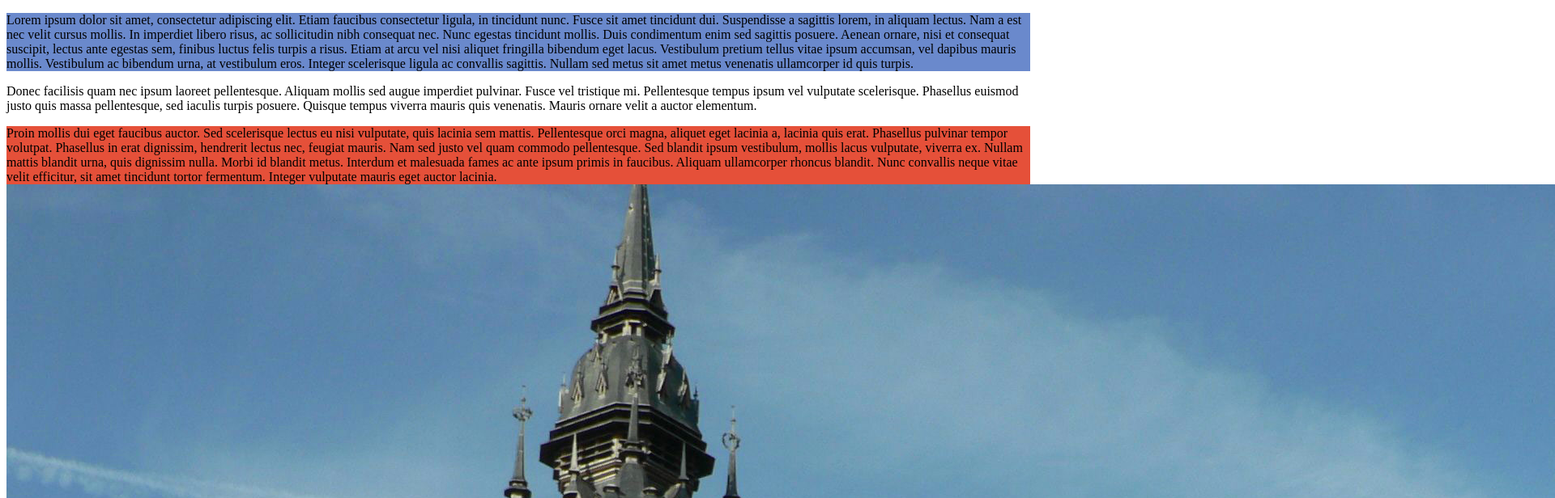
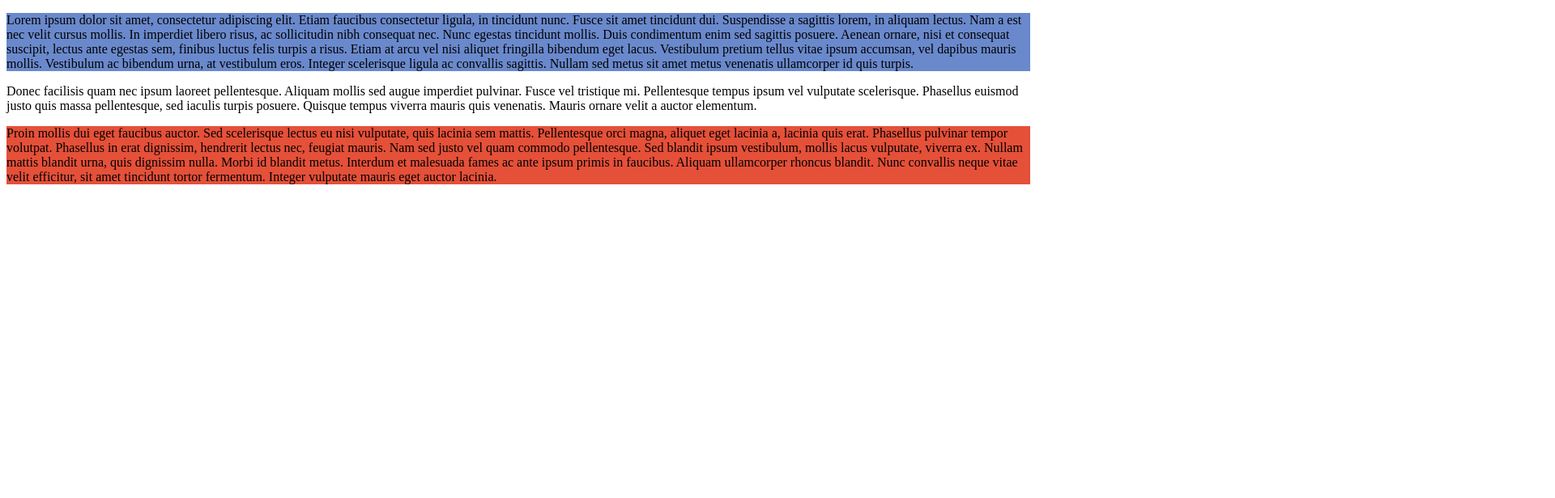
Before and after one commit to Nore1008/Tp1, a plain HTML site: page index.html in a window 1280 px wide. Shown: the top 616 px of the page at 81% size, 1920 px wide, since content can reach past the window. Drawn offline with Linux system fonts and the light colour scheme.

Commit message:
test paragraphe 5

```diff
--- a/index.html
+++ b/index.html
@@ -45,7 +45,7 @@
 		ullamcorper rhoncus blandit. Nunc convallis neque vitae velit efficitur,
 		sit amet tincidunt tortor fermentum. Integer vulputate mauris eget auctor
 		lacinia.
-		<img src="img/calais.jpg">
+
 	</p>
 
 
```
